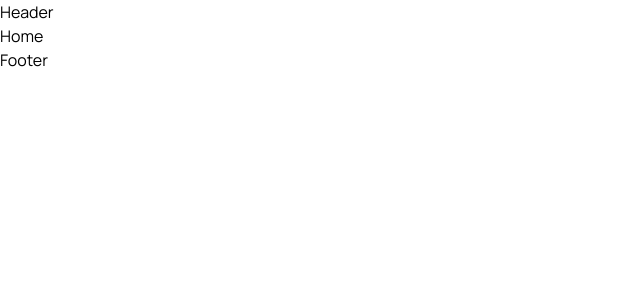
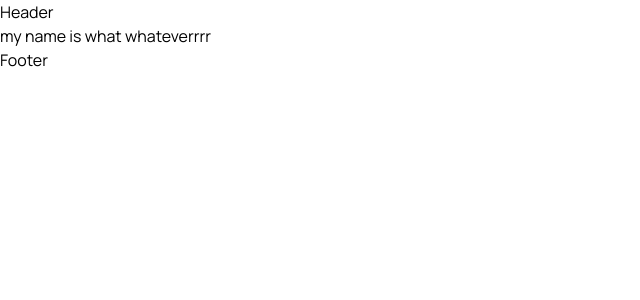
Before and after one commit to ayushpandeyy007/Doctor-Booking-System, a React (Vite) app in the folder frontend/: page / in a window 1280 px wide. Shown: the top 300 px of the page, without its empty margins (0-640 px from the left). Built offline with nearby package versions, Linux system fonts and the light colour scheme.

Commit message:
first commit

```diff
--- a/frontend/src/pages/Home.jsx
+++ b/frontend/src/pages/Home.jsx
@@ -2,7 +2,7 @@ import React from 'react'
 
 const Home = () => {
   return (
-    <div>Home</div>
+    <div>my name is what whateverrrr</div>
   )
 }
 
```
